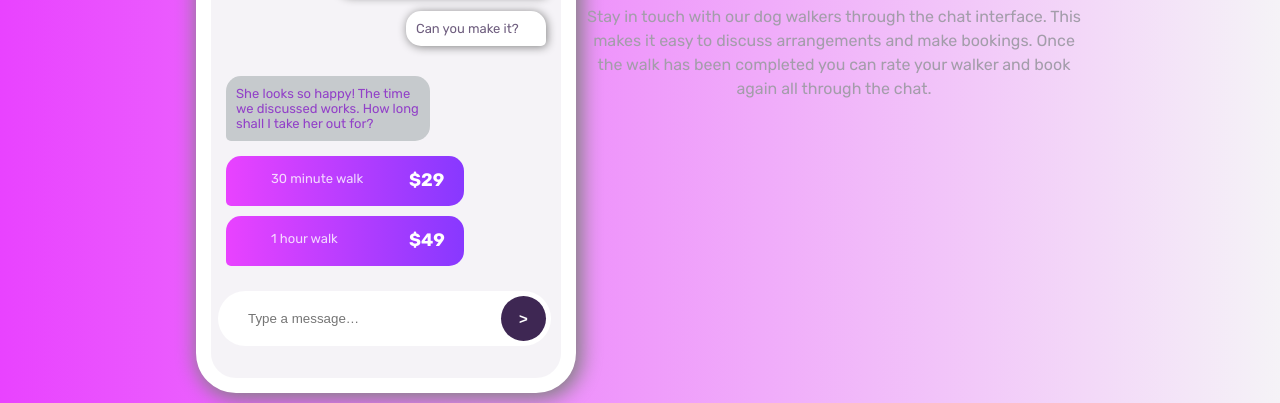
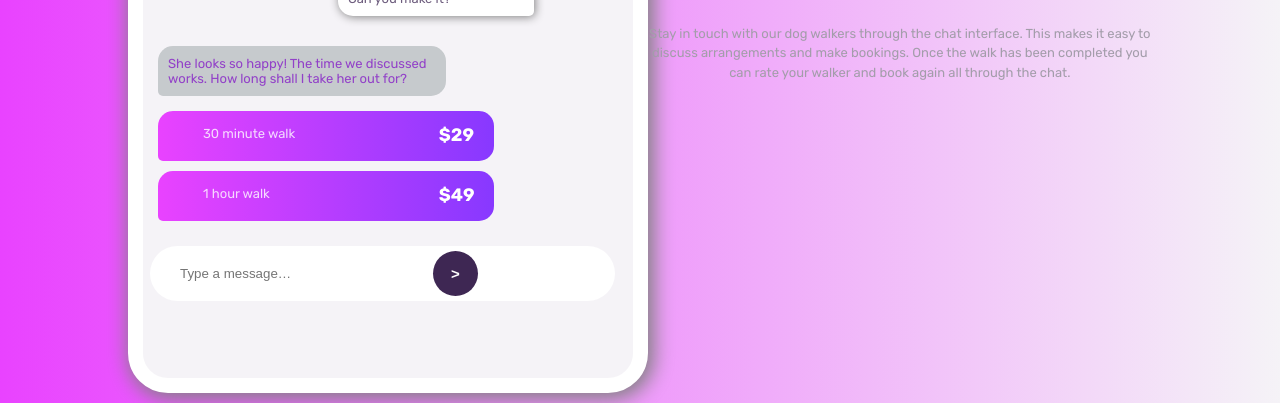
Before and after one commit to mary94code/chat-app-css-illustration-master, a plain HTML site: page index.html in a window 1280 px wide. Shown: the part 397-800 px from the top of the page. Drawn offline with Linux system fonts and the light colour scheme.

Commit message:
Update styles.css

```diff
--- a/styles.css
+++ b/styles.css
@@ -212,15 +212,20 @@ button {
     }
 }
 @media all and (min-width: 375px){
+    body{
+    font-size: 13px;
+    }
     .container{
-        width: 70%;
+        width: 80%;
         margin: 0 auto;
     }
     .container-1{
         margin: 0 auto;
+        width: 100%;
     }
     .container-2{
       text-align: center;
       margin: 0 auto;
+      width: 100%;
     }
 }
```
